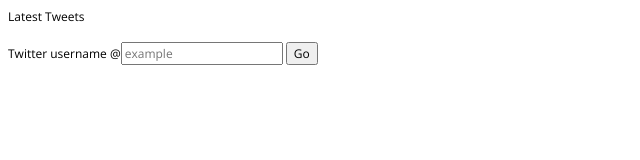
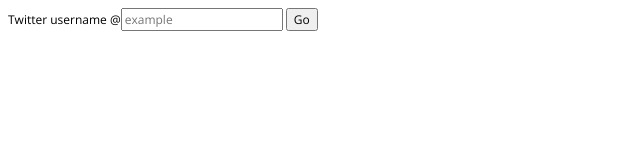
Before and after one commit to shurcooL-legacy/latest-tweets, a plain HTML site: page index.html in a window 1280 px wide. Shown: the whole page, without its empty margins (0-640 px from the left). Drawn offline with nearby package versions, Linux system fonts and the light colour scheme.

Commit message:
Removed site title from top of page.
It's already in the title, not needed twice.

```diff
--- a/index.html
+++ b/index.html
@@ -53,10 +53,6 @@
 		</style>
 	</head>
 	<body>
-		<script type="text/javascript">
-			document.write(site_name);
-		</script>
-		<br><br>
 		<form name="myForm" action="javascript:updateUrl();">
 			<label for=name>Twitter username @</label><input id="name" placeholder="example" style="margin-left: 0px;"></input>
 			<input id=myButton name=myButton type=submit value="Go"></input>
```
